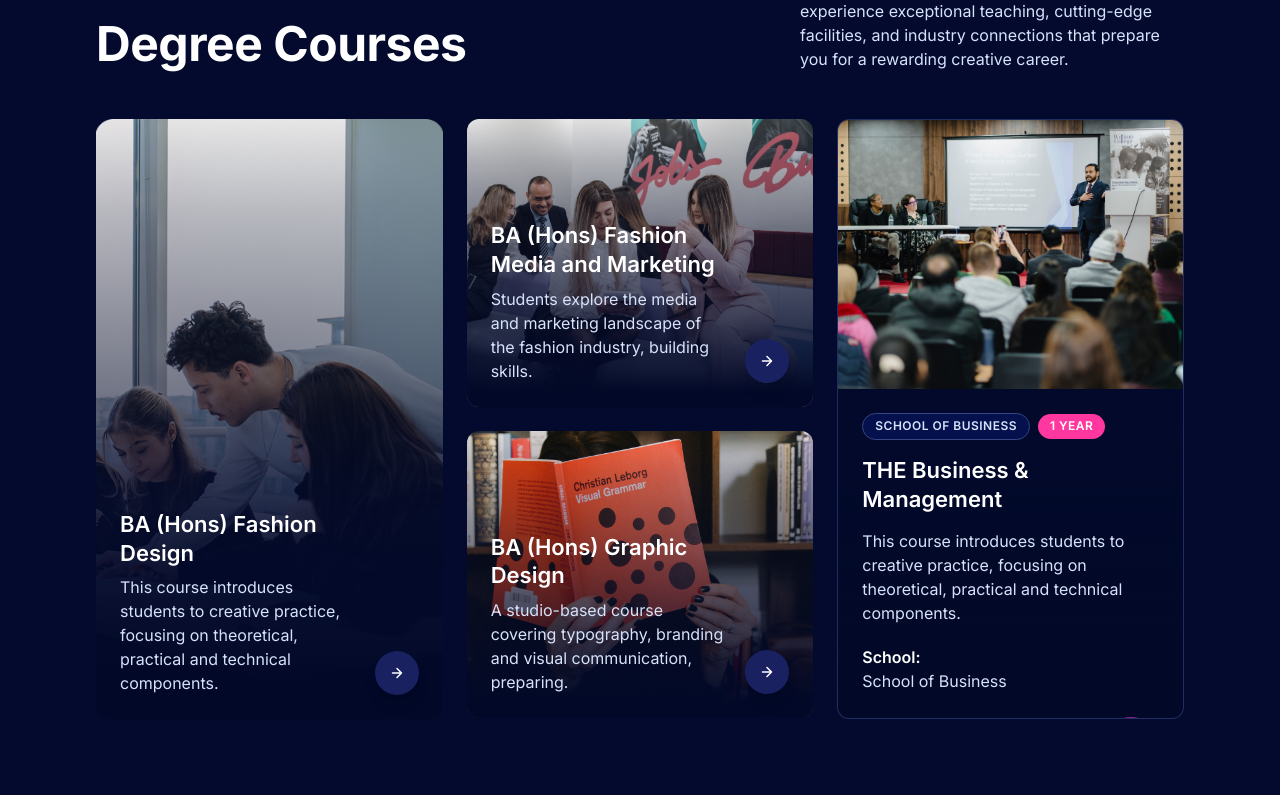
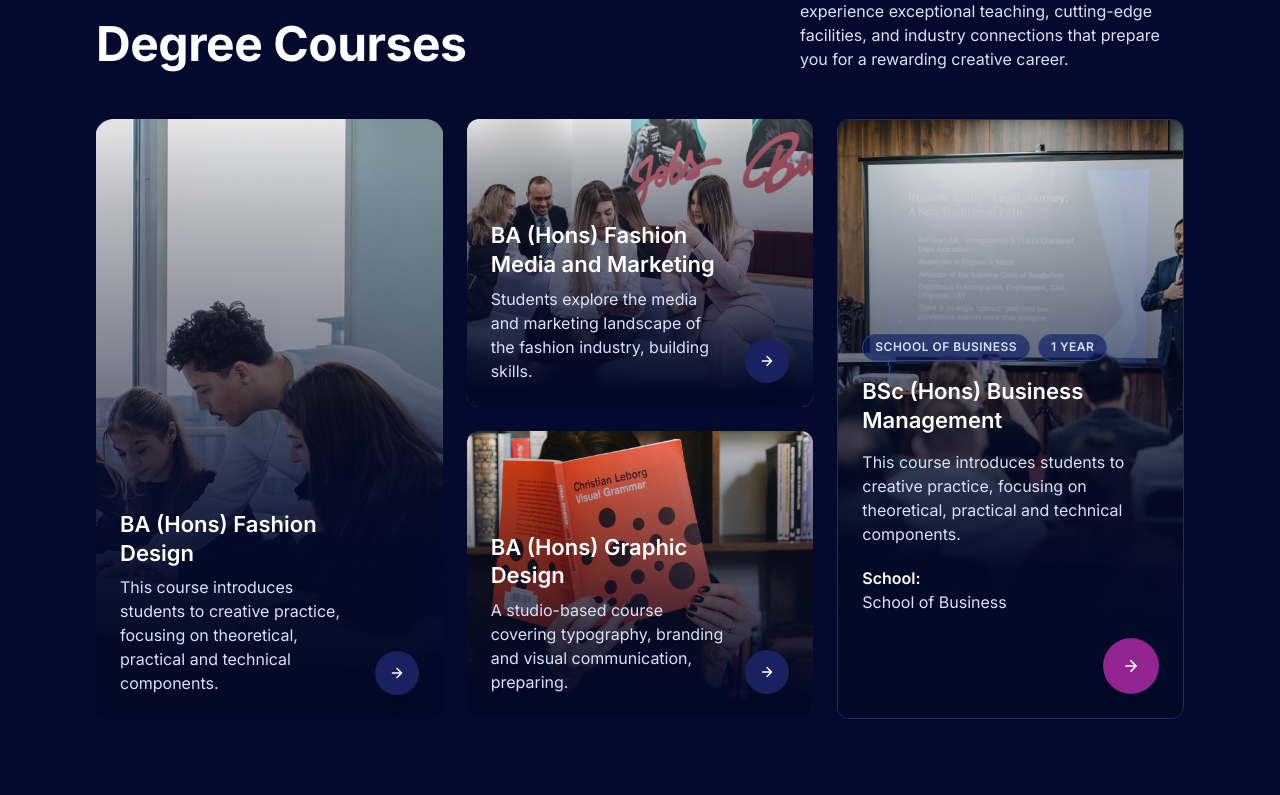
Before and after one commit to Protik111/vcad-front, a Next.js app: page /courses in a window 1280 px wide. Shown: the part 585-1380 px from the top of the page. Built offline with nearby package versions, Linux system fonts and the light colour scheme.

Commit message:
fix: course card gradient

```diff
--- a/components/courses/CourseCard.tsx
+++ b/components/courses/CourseCard.tsx
@@ -70,23 +70,23 @@ export default function CourseCard({
       <Link
         href={`/courses/${course.slug}`}
         className={cn(
-          "group flex flex-col overflow-hidden rounded-card border border-border/60 hover:border-pink/60 bg-gradient-to-t from-[#020928] from-5% via-[#020928]/20 via-85% to-transparent",
+          "group relative flex overflow-hidden rounded-card border border-border/60 hover:border-magenta",
           className,
         )}
       >
-        <div className="relative h-[45%] min-h-[220px] w-full shrink-0">
         <Image
           src={course.image}
           alt={course.imageAlt}
           fill
           sizes={imageSizes}
-            className="object-cover"
+          className="object-cover transition-transform duration-300 group-hover:scale-105"
         />
-        </div>
-        <div className="flex flex-1 flex-col gap-4 p-6 sm:p-6">
+        {/* Multi-stop gradient: solid navy band at bottom fading to transparent at top, so the photo stays visible behind the badges. */}
+        <div className="absolute inset-0 bg-linear-to-t from-deep from-5% via-deep/98 via-25% to-transparent" />
+        <div className="relative mt-auto flex w-full flex-col gap-4 p-6 sm:p-6">
           <div className="flex flex-wrap items-center gap-2 text-[10px]">
             <Badge tone="school">{course.school}</Badge>
-            <Badge tone="duration">{course.duration}</Badge>
+            <Badge tone="school">{course.duration}</Badge>
           </div>
           <h3 className="text-card-title font-semibold text-white">
             {course.title}
@@ -96,7 +96,7 @@ export default function CourseCard({
             <p className="text-default font-semibold text-white">School:</p>
             <p className="text-default text-pale-blue">{course.school}</p>
           </div>
-          <div className="mt-auto flex justify-end pt-2">
+          <div className="mt-2 flex justify-end">
             <ArrowGlyph tone={arrowTone} />
           </div>
         </div>
@@ -120,7 +120,7 @@ export default function CourseCard({
         className="object-cover transition-transform duration-300 group-hover:scale-105"
       />
       {/* Multi-stop gradient: solid navy band at bottom fading to transparent at top */}
-      <div className="absolute inset-0 bg-gradient-to-t from-[#020928] from-5% via-[#020928]/20 via-85% to-transparent" />
+      <div className="absolute inset-0 bg-linear-to-t from-deep from-5% via-deep/20 via-85% to-transparent" />
       <div className="relative mt-auto flex w-full items-end justify-between gap-4 p-6">
         <div>
           <h3 className="text-lg font-semibold text-white sm:text-card-title">
--- a/data/courses.ts
+++ b/data/courses.ts
@@ -493,7 +493,7 @@ const courses: Course[] = [
   {
     id: "business-management",
     slug: "business-and-management",
-    title: "THE Business & Management",
+    title: "BSc (Hons) Business Management",
     school: "School of Business",
     duration: "1 Year",
     category: "Business",
```
Also changed, not shown: components/courses/CourseGrid.tsx (+0 -7 lines). Lines whose indentation alone changed are shown as unchanged.
